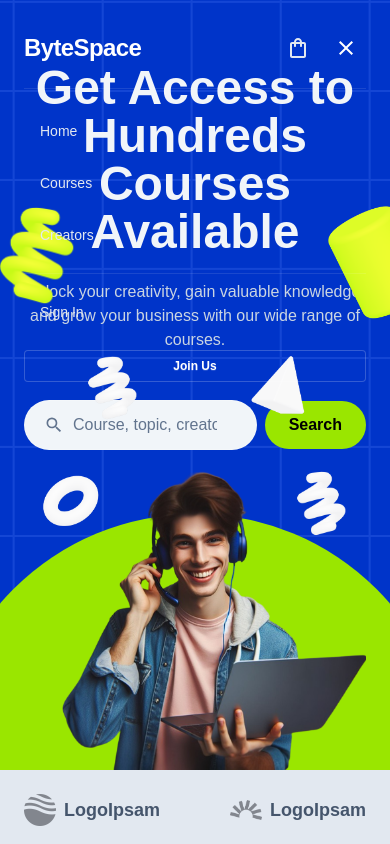
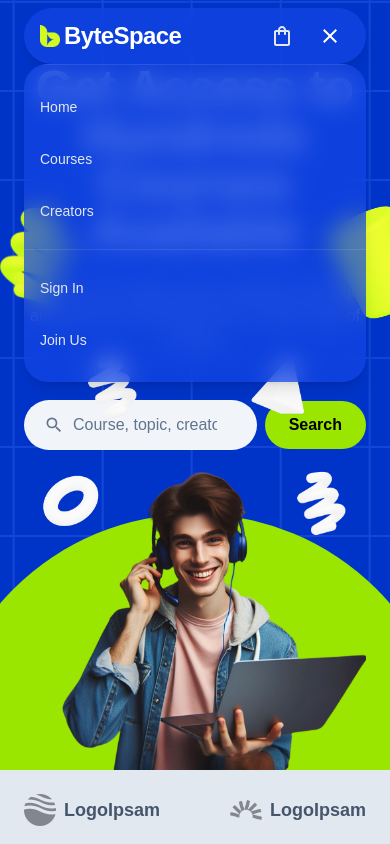
Before and after one commit to tusharsinha08/byte-space, a Next.js app: page / in a window 390 px wide. Both pictures are taken after a click on the button "Toggle navigation menu". Shown: the top 844 px of the page. Built offline with nearby package versions, Linux system fonts and the light colour scheme.

Commit message:
feat: update Navbar and Featured components for improved responsiveness and design; add logo asset

```diff
--- a/src/app/components/home/Featured.jsx
+++ b/src/app/components/home/Featured.jsx
@@ -36,7 +36,7 @@ export const Featured = () => {
     const visibleCourses = filtered.slice(0, 6)
 
     return (
-        <section className="mt-12 px-32">
+        <section className="mt-12 px-6 md:px-32">
             <SectionTitle
                 title={"Discover Your Passion, Build Your Skills"}
                 subTitle={"At Bytespace Courses, we bring you closer to life-changing knowledge. Explore a variety of courses across different fields, from technology to the arts, and make a difference in your career and life."}
--- a/src/app/components/layout/Navbar.jsx
+++ b/src/app/components/layout/Navbar.jsx
@@ -2,22 +2,40 @@
 
 import Link from "next/link";
 import { MdOutlineShoppingBag, MdMenu, MdClose } from "react-icons/md";
-import { useState } from "react";
+import { useEffect, useState } from "react";
 
 export const Navbar = () => {
     const [menuOpen, setMenuOpen] = useState(false);
+    const [scrolled, setScrolled] = useState(false);
+
+    useEffect(() => {
+        const onScroll = () => setScrolled(window.scrollY > 10);
+        onScroll();
+        window.addEventListener("scroll", onScroll, { passive: true });
+        return () => window.removeEventListener("scroll", onScroll);
+    }, []);
+
+    const hasBg = scrolled || menuOpen;
 
     return (
-        <nav className="navbar fixed top-0 left-0 z-50 w-full bg-transparent text-white">
-            <div className="mx-auto w-full lg:px-32 md:px-20 px-4">
+        <nav className="navbar fixed top-0 left-0 z-50 bg-transparent text-white">
+            <div className="w-full max-w-7xl mx-auto lg:px-32 md:px-20 px-4">
 
-                <div className="flex h-20 items-center justify-between">
+                <div className={`flex items-center justify-between px-4 py-2 rounded-full inset-x-0 top-0 z-50 transition-all duration-300 ${hasBg
+                    ? "bg-blue-700/70 shadow-lg backdrop-blur-md"
+                    : "bg-transparent"
+                    }`}
+
+                >
 
                     {/* Logo */}
                     <Link
                         href="/"
-                        className="text-2xl font-extrabold tracking-tight"
+                        className="text-2xl flex items-center gap-1 font-extrabold tracking-tight"
                     >
+                        <img src="logo.png"
+                            className="w-5"
+                            alt="byte space logo" />
                         ByteSpace
                     </Link>
 
@@ -103,9 +121,9 @@ export const Navbar = () => {
 
                 {/* Mobile Menu */}
                 <div
-                    className={`overflow-hidden transition-all duration-300 md:hidden ${menuOpen
-                            ? "max-h-96 opacity-100"
-                            : "max-h-0 opacity-0"
+                    className={`overflow-hidden bg-blue-700/70 rounded-3xl shadow-lg backdrop-blur-md transition-all duration-300 md:hidden ${menuOpen
+                        ? "max-h-96 opacity-100"
+                        : "max-h-0 opacity-0"
                         }`}
                 >
                     <div className="border-t border-white/10 py-5">
@@ -149,7 +167,7 @@ export const Navbar = () => {
                             <Link
                                 href="/join"
                                 onClick={() => setMenuOpen(false)}
-                                className="btn btn-sm mt-2 border border-white/20 bg-transparent text-white shadow-none hover:bg-white/10"
+                                className="rounded-lg px-4 py-3 text-sm font-medium text-slate-200 transition-colors hover:bg-white/10 hover:text-white"
                             >
                                 Join Us
                             </Link>
--- a/src/app/components/ui/CourseCard.jsx
+++ b/src/app/components/ui/CourseCard.jsx
@@ -81,7 +81,7 @@ export default function CourseCard({
             </div>
 
             {/* Price */}
-            <div className="mt-5">
+            <div className="mt-3">
                 <span className="text-xl font-bold text-blue-600">${price}</span>
                 <span className="text-xs text-slate-600">/{priceLabel}</span>
             </div>
```
Also changed, not shown: public/logo.png (added).
